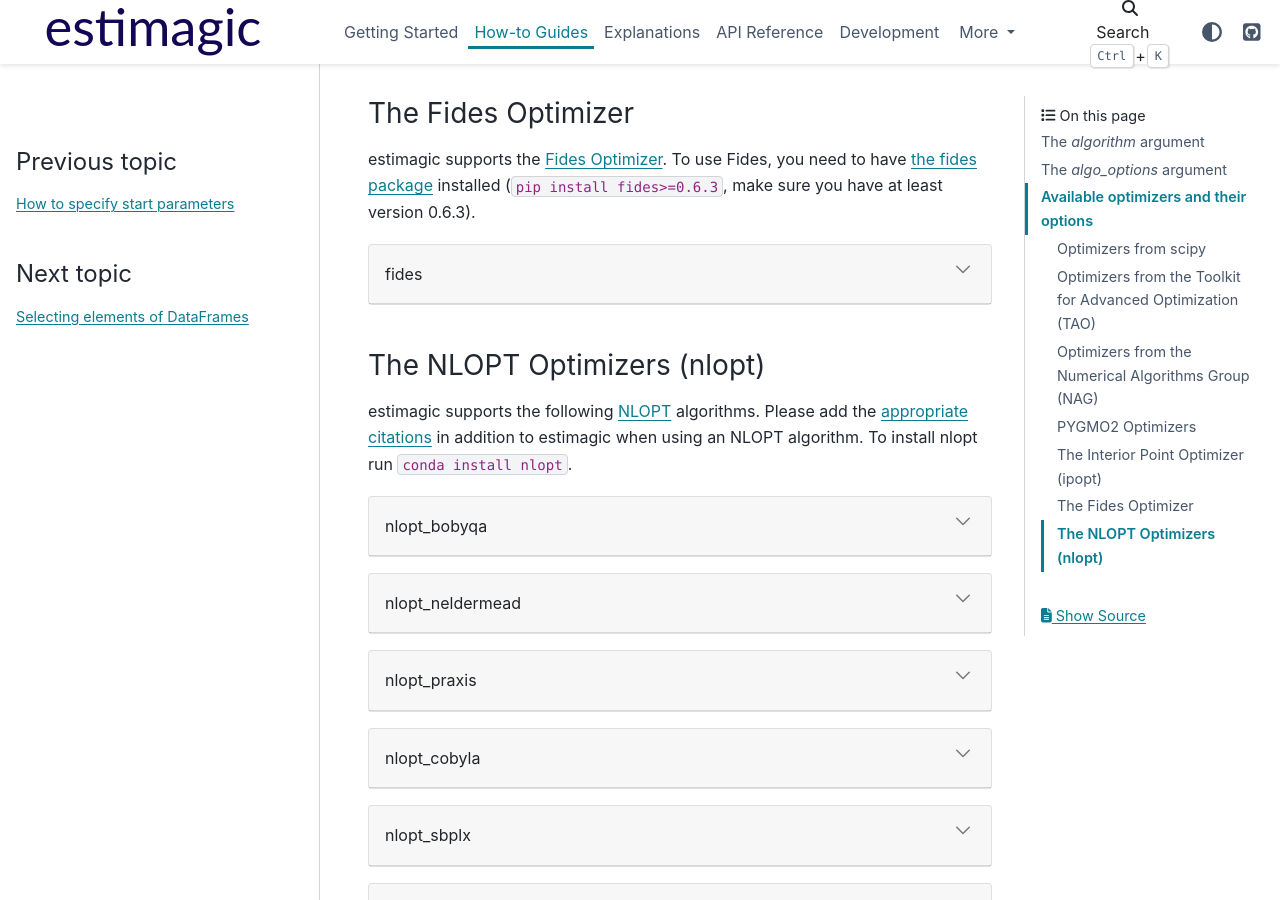
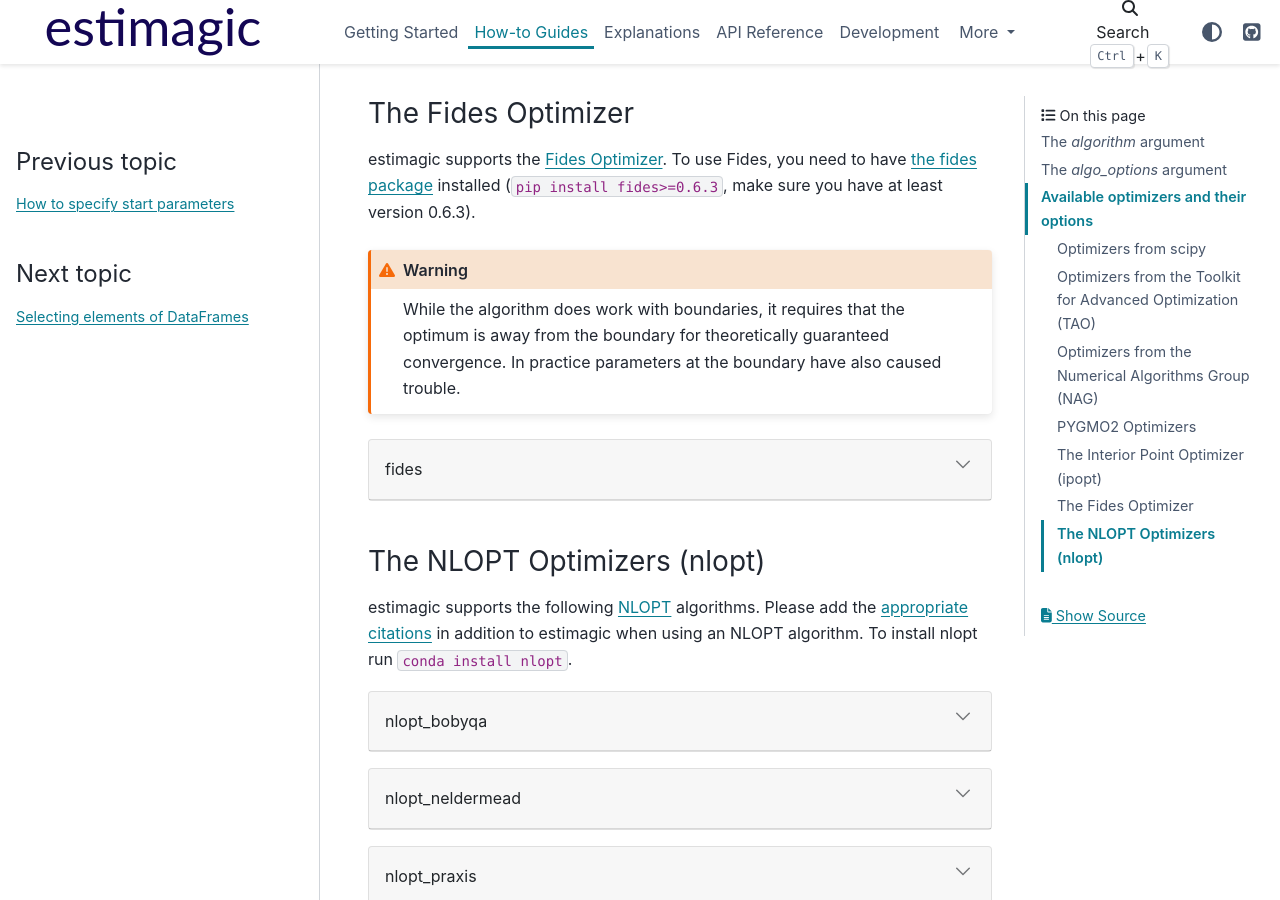
Before and after one commit to optimagic-dev/optimagic, a Sphinx documentation site: the page built from docs/source/how_to_guides/optimization/how_to_specify_algorithm_and_algo_options.rst, in a window 1280 px wide and 900 px high, scrolled down 4666 px. Built offline with Sphinx 7.4.7 and the PyData theme 0.15.4, drawn with Linux system fonts in a browser that asks for light colours; pages that are not in the unit, such as notebooks, are missing from menus; cross-references to code outside the pages are shown as plain code.

Commit message:
Found broken link. Add worning back in.

```diff
--- a/docs/source/how_to_guides/optimization/how_to_specify_algorithm_and_algo_options.rst
+++ b/docs/source/how_to_guides/optimization/how_to_specify_algorithm_and_algo_options.rst
@@ -2682,9 +2682,16 @@
 `the fides package <https://github.com/fides-dev/fides>`_ installed (``pip install
 fides>=0.6.3``, make sure you have at least version 0.6.3).
 
+
+.. warning::
+
+  While the algorithm does work with boundaries, it requires that the optimum is away
+  from the boundary for theoretically guaranteed convergence. In practice parameters
+  at the boundary have also caused trouble.
+
 .. dropdown:: fides
 
-  `Fides <fides-optimizer.readthedocs.io/>`_ implements an Interior Trust Region
+  `Fides <fides-optimizer.readthedocs.io/en/latest>`_ implements an Interior Trust Region
   Reflective for boundary costrained optimization problems based on the papers
   :cite:`Coleman1994` and :cite:`Coleman1996`. Accordingly, Fides is named after
   the Roman goddess of trust and reliability. In contrast to other optimizers, Fides
```
